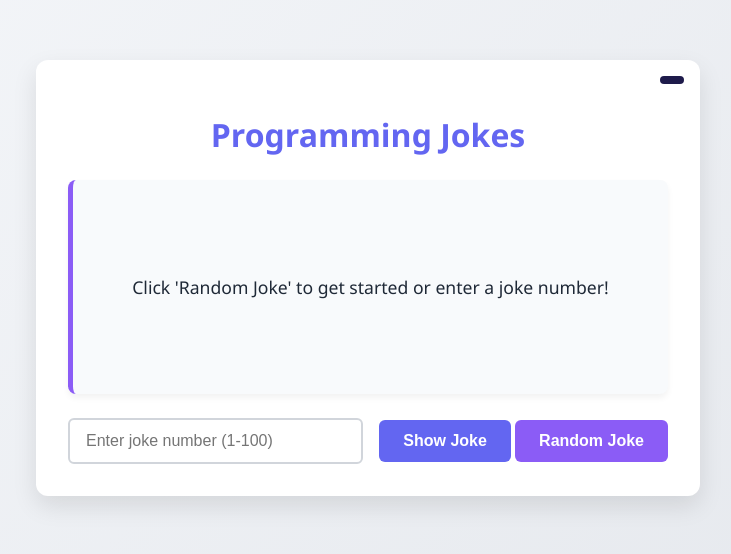
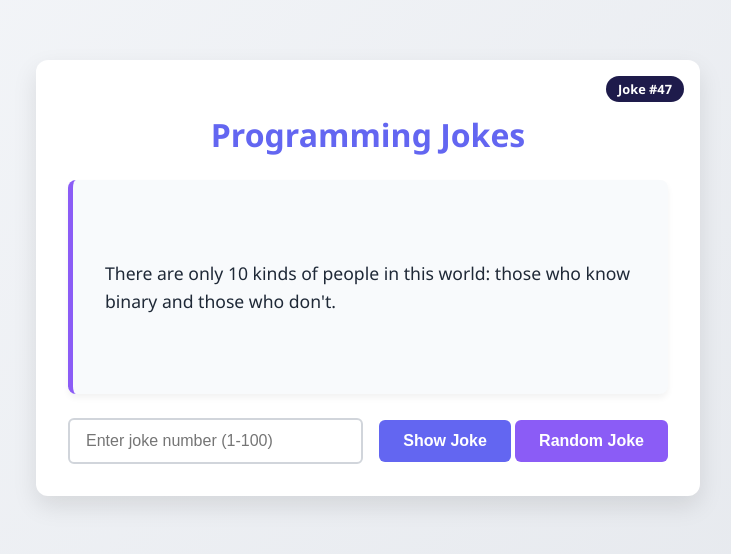
Before and after one commit to SlaydeSequeira/ProgrammingJokes, a plain HTML site: page index.html in a window 1280 px wide. Shown: the part 122-676 px from the top of the page, without its empty margins (272-1003 px from the left). Drawn offline with Linux system fonts and the light colour scheme.

Commit message:
Update index.html

```diff
--- a/index.html
+++ b/index.html
@@ -325,8 +325,20 @@ const jokes = {
                 showJokeBtn.click();
             }
         });
+document.addEventListener("DOMContentLoaded", function () {
+    const jokeBox = document.getElementById("jokeText");
+    const jokeIdBox = document.getElementById("jokeId");
 
-        // Show a random joke on page load
+    // Display the 47th joke by default
+    const jokeNumber = 47;
+    const jokeKey = "key" + jokeNumber;
+
+    if (jokes[jokeKey]) {
+        jokeBox.textContent = jokes[jokeKey];
+        jokeIdBox.textContent = `Joke #${jokeNumber}`;
+    }
+});
+
         displayJoke(joke[key47]);
     </script>
 </body>
```
